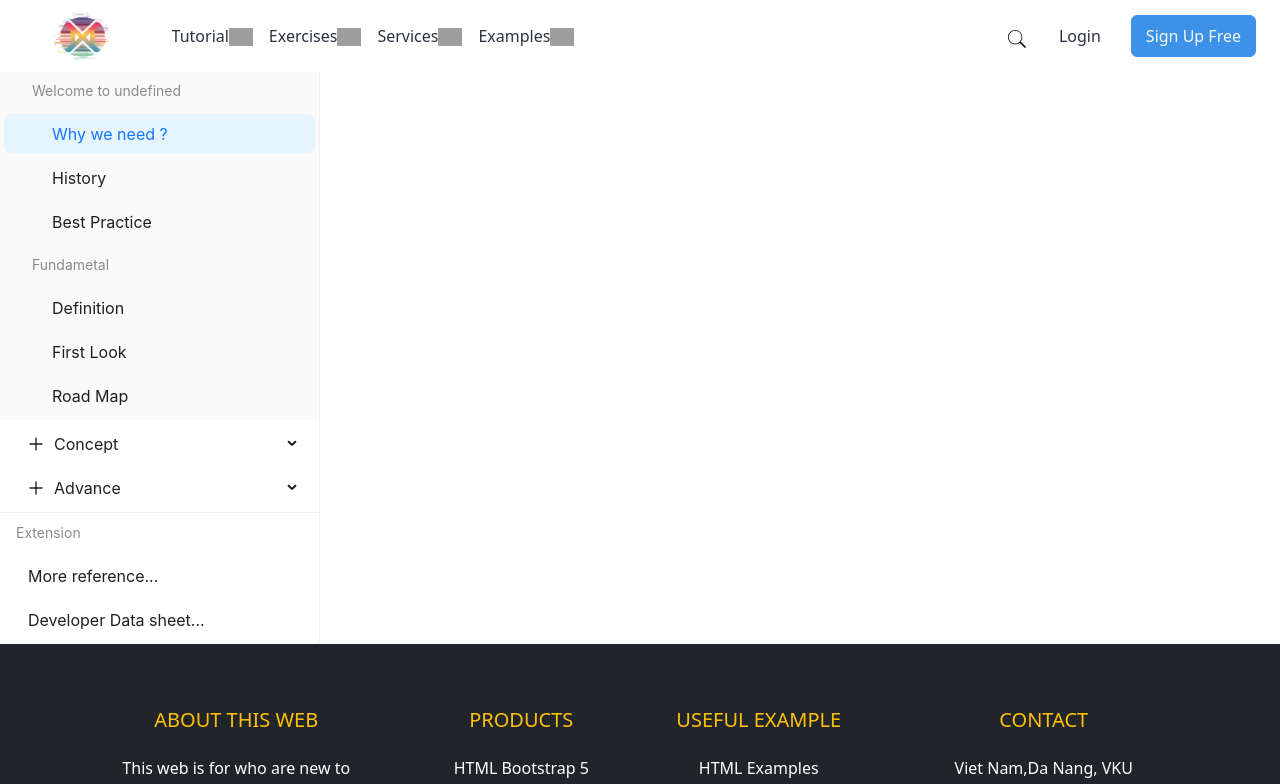
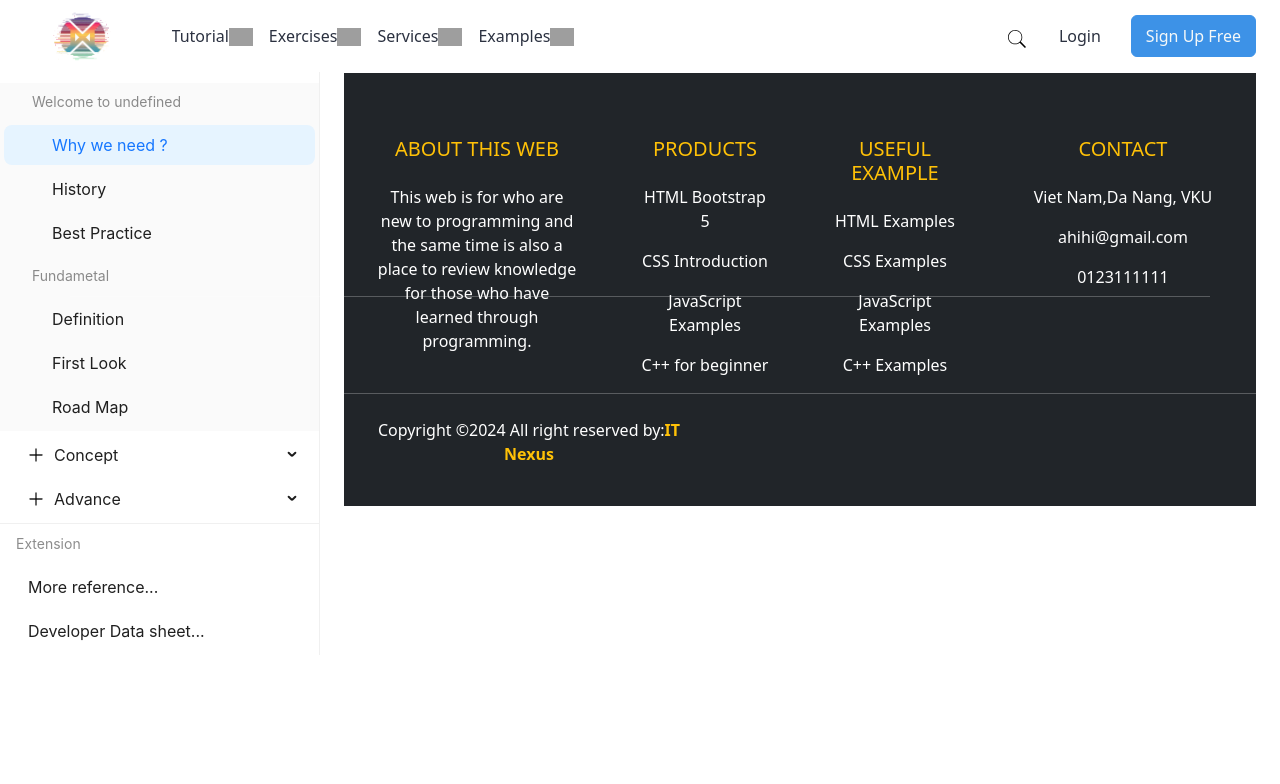
Before and after one commit to NgoDuc2505/BWS_TRLweb, a React (Vite) app: page /detail in a window 1280 px wide. Shown: the top 784 px of the page. Built offline with nearby package versions, Linux system fonts and the light colour scheme; grey boxes are pictures that could not be loaded.

Commit message:
footer and menu float

```diff
--- a/src/components/DetailContent/DetailContent.jsx
+++ b/src/components/DetailContent/DetailContent.jsx
@@ -6,7 +6,8 @@ import { Outlet } from "react-router";
 import { useSelector } from "react-redux";
 import { setCurrentCourse } from "../../Redux/courseSlice";
 import { getDebounce } from "../../handler/Global_Handler/useDebounce";
-
+import "./detailContent.css";
+import Footer from "../Footer/Footer";
 const navLocation = [
   {
     title: "Concept",
@@ -51,7 +52,6 @@ function DetailContent() {
     console.log("re-setstate");
     setCourse(course);
     setIsPulled(true);
-
   }, [course]);
   const items = [
     {
@@ -161,7 +161,8 @@ function DetailContent() {
     },
   ];
   return (
-    <div>
+    <>
+      <div className="detail_container">
         <Flex vertical={false}>
           {isPulled ? (
             <Menu
@@ -169,6 +170,7 @@ function DetailContent() {
               style={{
                 width: "25%",
               }}
+              className="menu_antd_custom"
               defaultSelectedKeys={["needed/INTRODUCE"]}
               defaultOpenKeys={[`courseID`]}
               mode="inline"
@@ -188,9 +190,12 @@ function DetailContent() {
             >
               <Outlet></Outlet>
             </Suspense>
+          <Footer></Footer>
           </div>
         </Flex>
       </div>
+
+    </>
   );
 }
 
--- /dev/null
+++ b/src/components/DetailContent/detailContent.css
@@ -0,0 +1,16 @@
+.menu_antd_custom{
+    position: fixed;
+    top: 35px;
+    left: 0;
+}
+
+.right_content{
+    position: absolute;
+    left: 25%;
+    top: 0;
+    background-color: #fff;
+}
+
+.detail_container{
+    position: relative;
+}
--- a/src/components/Footer/Footer.jsx
+++ b/src/components/Footer/Footer.jsx
@@ -1,8 +1,8 @@
-
 import "animate.css";
+import "./footer.css";
 function Footer() {
   return (
-    <footer className="bg-dark text-white pt-5 pb-4 wow animate__animated animate__fadeIn">
+    <footer className="footer_cs bg-dark text-white pt-5 pb-4 wow animate__animated animate__fadeIn">
       <div className="container text-center text-md-left">
         {/*Đây là một chỗ*/}
         <div className="row text-center text-md-left">
--- /dev/null
+++ b/src/components/Footer/footer.css
@@ -0,0 +1,3 @@
+.footer_cs{
+
+}
--- a/src/pages/RootRoute.jsx
+++ b/src/pages/RootRoute.jsx
@@ -5,24 +5,24 @@ import Footer from "../components/Footer/Footer";
 import { Outlet, useLocation } from "react-router";
 import { scrollToTp } from "../handler/Global_Handler/scrollToTop";
 import BackToTopBtn from "../components/BackToTopBtn/BackToTopBtn";
-
+import "./root.css";
 function RootRoute() {
   const location = useLocation();
-  const [scrollY,setScrollY] = useState(false);
+  const [scrollY, setScrollY] = useState(false);
   useEffect(() => {
     scrollToTp();
   }, [location.pathname]);
   const onScrollDetect = () => {
     const scrlY = window.scrollY;
-    if(scrlY >= 500 && !scrollY){
+    if (scrlY >= 500 && !scrollY) {
       setScrollY(true);
-    }else if(scrlY < 500 && scrlY){
+    } else if (scrlY < 500 && scrlY) {
       setScrollY(false);
     }
   };
   window.onscroll = onScrollDetect;
   return (
-    <div>
+    <div className="main_wrapper">
       <Header></Header>
       <SubHead></SubHead>
       <Suspense>
```
Also changed, not shown: src/pages/root.css (added). Lines whose indentation alone changed are shown as unchanged.
